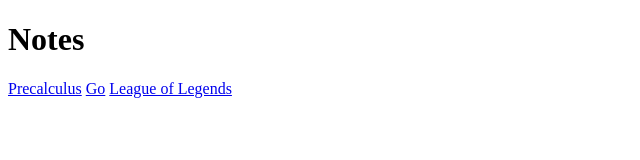
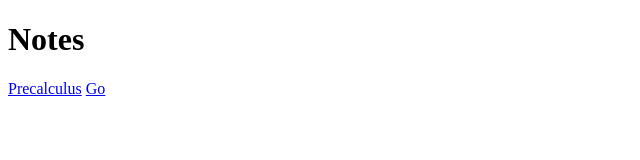
Before and after one commit to narateenadowding/narateenadowding.github.io, a plain HTML site: page index.html in a window 1280 px wide. Shown: the whole page, without its empty margins (0-640 px from the left). Drawn offline with Linux system fonts and the light colour scheme.

Commit message:
Update index.html

```diff
--- a/index.html
+++ b/index.html
@@ -8,7 +8,7 @@
   <h1>Notes</h1>
   <A HREF = "Precalculus.html">Precalculus</A>
   <A HREF = "Go.html">Go</A>
-  <A HREF = "League.html">League of Legends</A>
+
 
 </body>
 </html>
```
